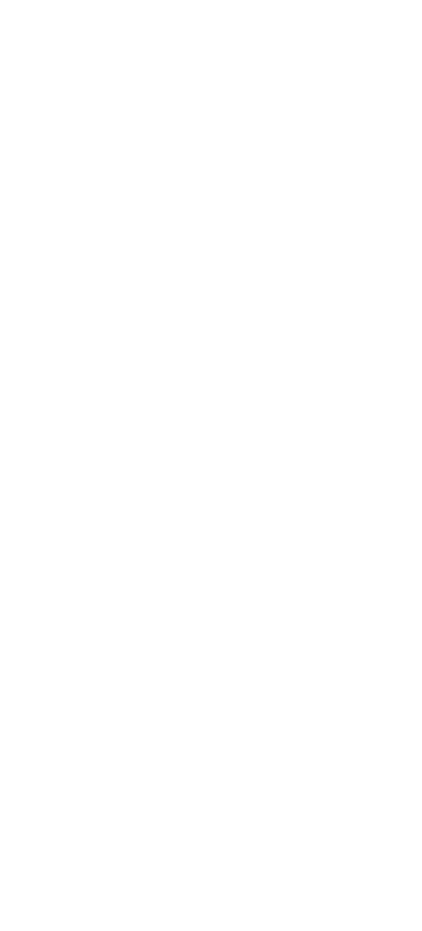
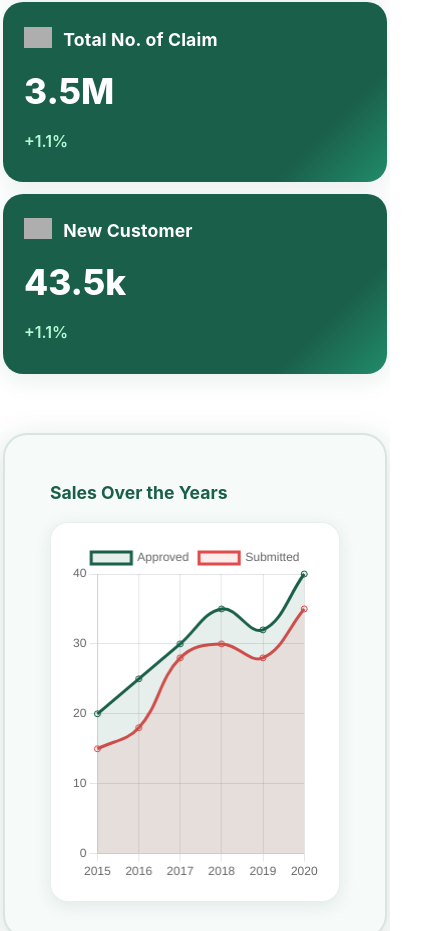
Before and after one commit to MohamedDjire/gestock-vente, a Vue app: page /dashboard in a window 390 px wide. Shown: the part 1069-2000 px from the top of the page, 422 px wide, since content can reach past the window. Before the commit the page ends 908 px from the top, so only its background shows below. Built offline with nearby package versions, Linux system fonts and the light colour scheme; no server answers; sample sign-in values are in the browser's storage; grey boxes are pictures that could not be loaded.

Commit message:
dashboard

```diff
--- a/src/components/SalesChart.vue
+++ b/src/components/SalesChart.vue
@@ -1,7 +1,9 @@
 <template>
   <div class="sales-chart">
     <h3>Sales Over the Years</h3>
-    <canvas ref="chartCanvas"></canvas>
+    <div class="chart-container">
+      <canvas ref="chartCanvas"></canvas>
+    </div>
   </div>
 </template>
 
@@ -52,20 +54,51 @@ onMounted(async () => {
 
 <style scoped>
 .sales-chart {
-  background: #fff;
-  border-radius: 18px;
-  box-shadow: 0 2px 12px #0001;
-  padding: 1.5rem 1.5rem 2rem 1.5rem;
-  margin-bottom: 2rem;
-  height: 270px;
+  background: #f6faf9;
+  border-radius: 24px;
+  box-shadow: 0 8px 32px 0 rgba(26, 95, 74, 0.18);
+  padding: 2.8rem 2.8rem 2.2rem 2.8rem;
+  margin-bottom: 2.5rem;
+  min-height: 440px;
+  transition: box-shadow 0.2s;
+  display: flex;
+  flex-direction: column;
+  align-items: stretch;
+  justify-content: flex-start;
+  flex: 1 1 180px;
+  min-width: 200px;
+  max-width: 400px;
+  width: 100%;
+  height: auto;
+  border: 2px solid #1a5f4a22;
+  box-sizing: border-box;
 }
 h3 {
   color: #1a5f4a;
   margin-bottom: 1rem;
   font-size: 1.1rem;
 }
+.chart-container {
+  flex: 1;
+  min-height: 0;
+  height: 370px;
+  width: 100%;
+  display: flex;
+  align-items: center;
+  justify-content: center;
+  background: #fff;
+  border-radius: 18px;
+  box-shadow: 0 4px 16px 0 rgba(26, 95, 74, 0.1);
+  border: 1.5px solid #1a5f4a18;
+  padding: 1.2rem 1.2rem 1.2rem 1.2rem;
+  box-sizing: border-box;
+}
 canvas {
   width: 100% !important;
-  height: 180px !important;
+  height: 340px !important;
+  max-height: 340px !important;
+  min-height: 320px !important;
+  background: transparent;
+  z-index: 2;
 }
 </style>
--- a/src/pages/Dashboard.vue
+++ b/src/pages/Dashboard.vue
@@ -69,7 +69,7 @@ import SalesChart from '../components/SalesChart.vue'
   min-height: 100vh;
   width: 100vw;
   background: #f3f4f8;
-  overflow: hidden;
+  overflow-x: auto;
   font-family: 'Inter', 'Segoe UI', Arial, sans-serif;
 }
 .main-content {
@@ -80,27 +80,30 @@ import SalesChart from '../components/SalesChart.vue'
   height: 100vh;
   overflow: auto;
   margin-left: 250px;
+  max-width: 100vw;
 }
 .dashboard-wrapper {
   background: #fff;
   border-radius: 0 32px 32px 0;
   box-shadow: 0 8px 32px 0 rgba(26,95,74,0.10);
-  height: 100vh;
+  min-height: 100vh;
   width: 100%;
   min-width: 0;
-  min-height: 0;
   display: flex;
   flex-direction: column;
-  overflow: hidden;
+  overflow-x: auto;
   transition: box-shadow 0.2s;
 }
 .dashboard-content {
   flex: 1;
   padding: 2.5rem 2.5rem 0 2.5rem;
+  min-width: 0;
   min-height: 0;
   display: flex;
   flex-direction: column;
   gap: 2.5rem;
+  width: 100%;
+  box-sizing: border-box;
 }
 .dashboard-title {
   font-size: 2rem;
@@ -113,36 +116,41 @@ import SalesChart from '../components/SalesChart.vue'
   display: flex;
   gap: 2.5rem;
   margin-bottom: 0;
+  flex-wrap: wrap;
 }
 .dashboard-bottom-row {
   display: flex;
   gap: 2.5rem;
   margin-top: 2.5rem;
+  flex-wrap: wrap;
 }
 .chart-row {
-  flex: 2;
+  flex: 2 1 340px;
   width: 100%;
+  min-width: 320px;
   display: flex;
   align-items: stretch;
 }
 .team-block {
-  flex: 1;
+  flex: 1 1 320px;
   display: flex;
   align-items: stretch;
   justify-content: flex-end;
+  min-width: 320px;
 }
 .team-card {
-  background: linear-gradient(135deg, #5f3ccf 80%, #1a5f4a 100%);
+  background: linear-gradient(135deg, #1a5f4a 80%, #218c6a 100%);
   border-radius: 24px;
   box-shadow: 0 6px 24px 0 rgba(26,95,74,0.10);
   padding: 2rem 2rem 1.5rem 2rem;
-  min-width: 320px;
+  min-width: 260px;
   max-width: 400px;
   color: #fff;
   display: flex;
   flex-direction: column;
   gap: 1.1rem;
   align-items: flex-start;
+  box-sizing: border-box;
 }
 .team-title {
   font-size: 1.1rem;
@@ -207,4 +215,39 @@ import SalesChart from '../components/SalesChart.vue'
   flex: 1 1 100%;
   width: 100%;
 }
+@media (max-width: 1100px) {
+  .main-content {
+    margin-left: 0;
+  }
+  .dashboard-wrapper {
+    border-radius: 0;
+  }
+  .dashboard-content {
+    padding: 1.2rem 0.5rem 0 0.5rem;
+    gap: 1.2rem;
+  }
+  .stats-row, .dashboard-bottom-row {
+    gap: 1rem;
+  }
+}
+@media (max-width: 800px) {
+  .dashboard-layout {
+    flex-direction: column;
+  }
+  .main-content {
+    margin-left: 0;
+    width: 100vw;
+  }
+  .dashboard-content {
+    padding: 0.5rem 0.2rem 0 0.2rem;
+  }
+  .stats-row, .dashboard-bottom-row {
+    flex-direction: column;
+    gap: 0.7rem;
+  }
+  .chart-row, .team-block {
+    min-width: 0;
+    width: 100%;
+  }
+}
 </style>
--- a/src/style.css
+++ b/src/style.css
@@ -56,13 +56,6 @@ button:focus-visible {
   padding: 2em;
 }
 
-#app {
-  max-width: 1280px;
-  margin: 0 auto;
-  padding: 2rem;
-  text-align: center;
-}
-
 @media (prefers-color-scheme: light) {
   :root {
     color: #213547;
```
